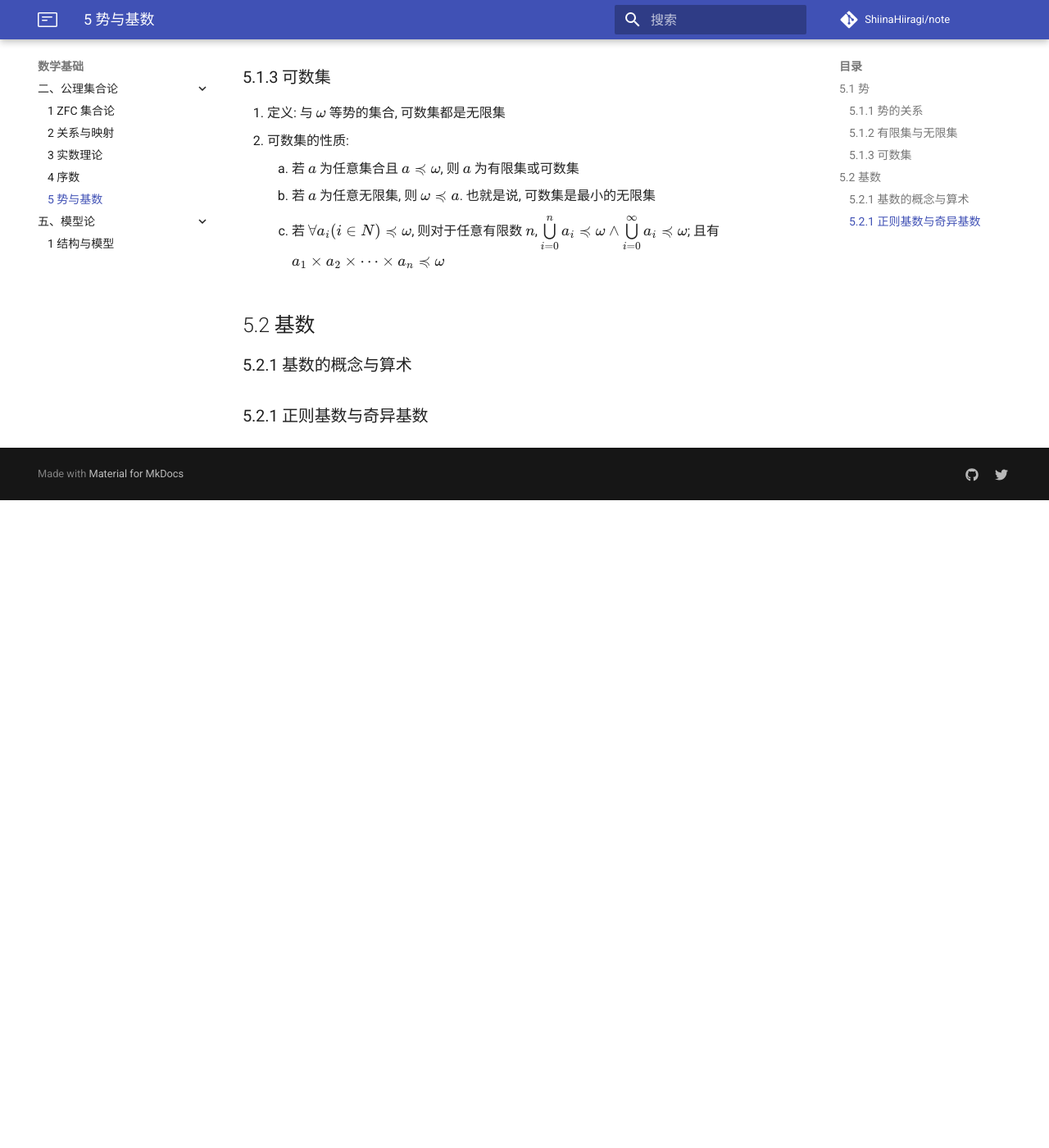
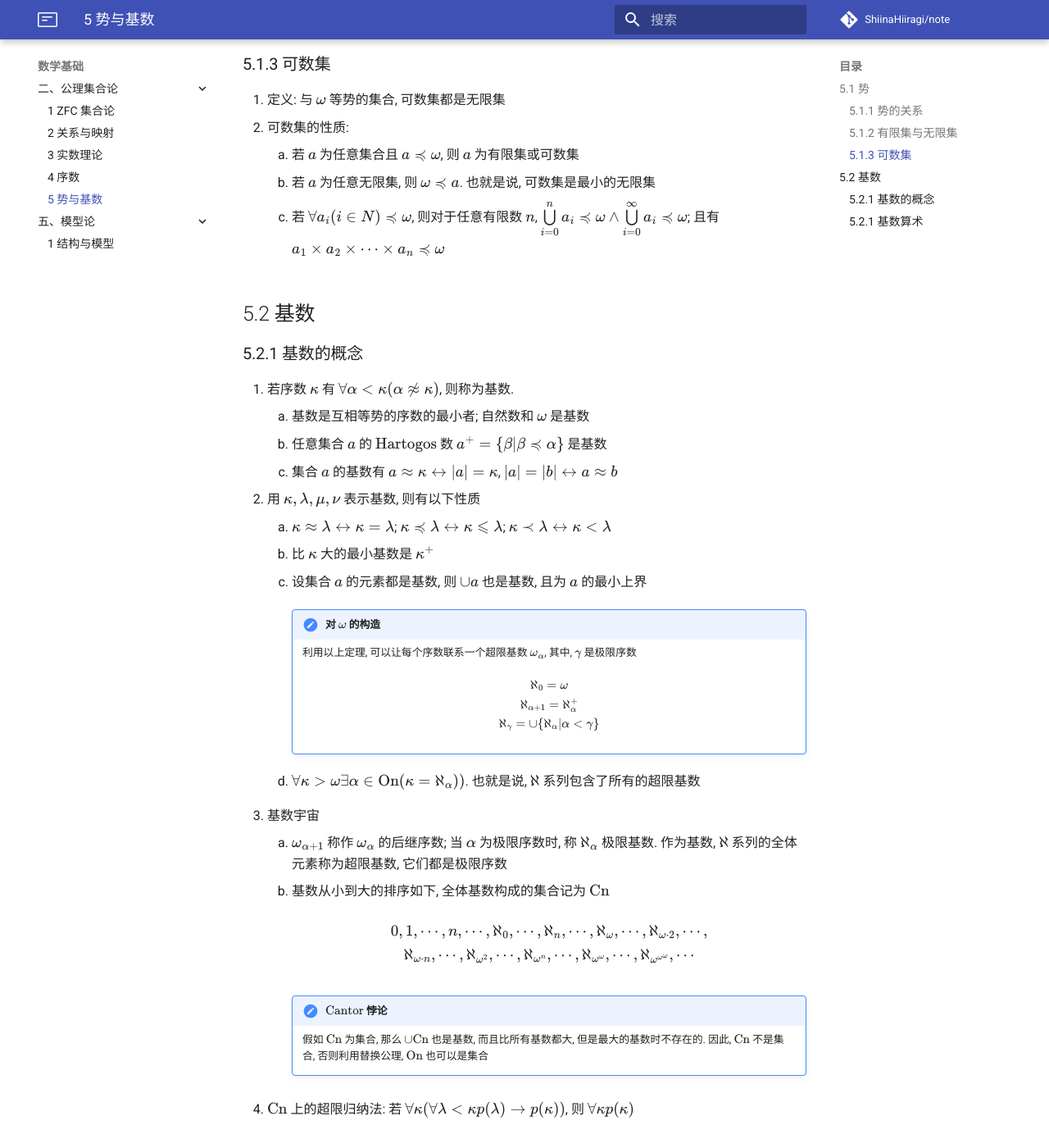
Before and after one commit to ShiinaHiiragi/note, an MkDocs documentation site: the page built from docs/foundation/set/cardinal.md, in a window 1280 px wide and 1400 px high, scrolled down 1347 px. Shown: the whole window at 82% size. Built offline with MkDocs 1.6.1 and Material for MkDocs 9.7.7, drawn with Linux system fonts in a browser that asks for light colours; comment, search, counter and statistics services are not loaded; before the commit the page ends 1957 px from its top, so only the background shows below that; some of the changed text lies outside the part shown.

Commit message:
some cardinal

```diff
--- a/docs/foundation/set/cardinal.md
+++ b/docs/foundation/set/cardinal.md
@@ -3,7 +3,7 @@
 ## 5.1 势
 ### 5.1.1 势的关系
 1. 等势: 若集合 $a$ 与 $b$ 存在双射, 则称集合 $a$ 与 $b$ 等势, 记作 $a\approx b$
-    - $\prec$ 是集合上的等价关系
+    - $\approx$ 是集合上的等价关系
     - $\mathcal{P}(a) \approx ^a2$. 其中 $2=\{0,1\}$, 由此构造出来的双射称作 $b$ 的特征函数
 
         $$
@@ -15,25 +15,24 @@
         $$
 
 2. 若 $a$ 到 $b$ 存在单射, 则记作 $a\preccurlyeq b$, 直观上表示 $a$ 的元素不会比 $b$ 的多
-    - $\preccurlyeq$ 是集合上的偏序关系
-    - $a\subset b\to a\preccurlyeq b$
-    - $a\preccurlyeq b \wedge a\approx c\to c\preccurlyeq b,a\preccurlyeq b \wedge b\approx c\to a\preccurlyeq c$
-    - $a\preccurlyeq b\to (\exists c\subset b(a\approx c))$
-    - Cantor-Bernstein 定理: $a\preccurlyeq b\wedge b\preccurlyeq a\to a\approx b$, 这说明了 $\preccurlyeq$ 的反对称性
-
-        !!! note "证明 Cantor-Bernstein 定理的引理"
-            $a\subset b\subset c\wedge a\approx c\to a\approx b\approx c$
+    1. $\preccurlyeq$ 是集合上的偏序关系
+    2. $a\subset b\to a\preccurlyeq b$
+    3. $a\preccurlyeq b \wedge a\approx c\to c\preccurlyeq b,a\preccurlyeq b \wedge b\approx c\to a\preccurlyeq c$
+    4. $a\preccurlyeq b\to (\exists c\subset b(a\approx c))$
+    5. $\mathrm{Cantor-Bernstein}$ 定理: $a\preccurlyeq b\wedge b\preccurlyeq a\to a\approx b$, 这说明了 $\preccurlyeq$ 的反对称性
+        - 证明用到的引理: $a\subset b\subset c\wedge a\approx c\to a\approx b\approx c$
 
 3. 若 $a\preccurlyeq b \wedge a\not\approx b$, 则记作 $a\prec b$, 直观上表示 $a$ 的元素比 $b$ 的少
-    - Cantor 定理: $a\prec \mathcal{P}(a)$, 这说明超穷世界有许多大小不同的实无限
+    - $\mathrm{Cantor}$ 定理: $a\prec \mathcal{P}(a)$, 这说明超穷世界有许多大小不同的实无限
 
-        !!! note "Cantor 定理的推论"
+        !!! note "$\mathrm{Cantor}$ 定理的推论"
             1. $Q\approx Z\approx N^{n}\approx N$, $n$ 为任意有限整数
             2. $C\approx R^{n}\approx R\approx ^NN\approx \mathcal{P}(N)$, $n$ 为任意有限整数
 
 4. 连续统: 由于实数和直线上的点一一对应, 通常将 $R^n$ 称作 $n$ 维连续统.
-    - Lüroth 定理: 一维连续统 $R$ 和二维连续统 $R^2$ 之间不存在连续双射
-    - 连续统假设: 不存在集合 $A$ 使得 $N\prec A\prec R$, 在 ZFC 公理系统下, 连续统假设是不可判定的
+    1. $\mathrm{Luroth}$ 定理: 一维连续统 $R$ 和二维连续统 $R^2$ 之间不存在连续双射
+    2. $\mathrm{CH}$ 连续统假设: $2^{\omega_0}=\omega_1$, 即不存在集合 $A$ 使得 $N\prec A\prec R$. 在 $\mathrm{ZFC}$ 公理系统下, 连续统假设是不可判定的
+    3. $\mathrm{GCH}$ 广义连续统假设: $\forall \alpha(2^{\omega_\alpha}=\omega_{\alpha+1})$. 在不承认选择公理的前提下, 这个假说写作 $\forall \kappa(^\kappa 2\approx \kappa^+)$
 
 ### 5.1.2 有限集与无限集
 1. 有限集: 与 $n\in \omega$ 等势的集合
@@ -49,6 +48,48 @@
     3. 若 $\forall a_i(i\in N)\preccurlyeq \omega$, 则对于任意有限数 $n$, $\bigcup\limits_{i=0}^n a_i \preccurlyeq \omega\wedge \bigcup\limits_{i=0}^\infty a_i \preccurlyeq \omega$; 且有 $a_1\times a_2\times \cdots \times a_n\preccurlyeq \omega$
 
 ## 5.2 基数
-### 5.2.1 基数的概念与算术
+### 5.2.1 基数的概念
+1. 若序数 $\kappa$ 有 $\forall \alpha<\kappa(\alpha \not \approx \kappa)$, 则称为基数.
+    1. 基数是互相等势的序数的最小者; 自然数和 $\omega$ 是基数
+    2. 任意集合 $a$ 的 $\mathrm{Hartogos}$ 数 $a^+=\{\beta|\beta \preccurlyeq \alpha\}$ 是基数
+    3. 集合 $a$ 的基数有 $a\approx \kappa \leftrightarrow |a|=\kappa$, $|a|=|b|\leftrightarrow a\approx b$
+2. 用 $\kappa,\lambda,\mu,\nu$ 表示基数, 则有以下性质
+    1. $\kappa \approx \lambda \leftrightarrow \kappa =\lambda$; $\kappa \preccurlyeq \lambda \leftrightarrow \kappa \leqslant \lambda$; $\kappa \prec \lambda \leftrightarrow \kappa < \lambda$
+    2. 比 $\kappa$ 大的最小基数是 $\kappa^+$
+    3. 设集合 $a$ 的元素都是基数, 则 $\cup a$ 也是基数, 且为 $a$ 的最小上界
 
-### 5.2.1 正则基数与奇异基数
+        !!! note "对 $\omega$ 的构造"
+            利用以上定理, 可以让每个序数联系一个超限基数 $\omega_\alpha$, 其中, $\gamma$ 是极限序数
+
+            $$
+            \displaylines{\aleph_0=\omega\\
+            \aleph_{\alpha+1}=\aleph_\alpha^+\\
+            \aleph_\gamma=\cup\{\aleph_\alpha|\alpha<\gamma\}}
+            $$
+
+    4. $\forall \kappa>\omega\exists \alpha \in \mathrm{On}(\kappa=\aleph_\alpha))$. 也就是说, $\aleph$ 系列包含了所有的超限基数
+
+3. 基数宇宙
+    1. $\omega_{\alpha+1}$ 称作 $\omega_\alpha$ 的后继序数; 当 $\alpha$ 为极限序数时, 称 $\aleph_\alpha$ 极限基数. 作为基数, $\aleph$ 系列的全体元素称为超限基数, 它们都是极限序数
+    2. 基数从小到大的排序如下, 全体基数构成的集合记为 $\mathrm{Cn}$
+
+        $$
+        \displaylines{0,1,\cdots,n,\cdots,\aleph_0,\cdots,\aleph_n,\cdots,\aleph_{\omega},\cdots,\aleph_{\omega \cdot 2},\cdots,\\
+        \aleph_{\omega \cdot n},\cdots,\aleph_{\omega^2},\cdots,\aleph_{\omega^n},\cdots,\aleph_{\omega^\omega},\cdots,\aleph_{\omega^{\omega^\omega}},\cdots}
+        $$
+
+        !!! note "$\mathrm{Cantor}$ 悖论"
+            假如 $\mathrm{Cn}$ 为集合, 那么 $\cup \mathrm{Cn}$ 也是基数, 而且比所有基数都大, 但是最大的基数时不存在的. 因此, $\mathrm{Cn}$ 不是集合, 否则利用替换公理, $\mathrm{On}$ 也可以是集合
+
+4. $\mathrm{Cn}$ 上的超限归纳法: 若 $\forall \kappa(\forall \lambda <\kappa p(\lambda)\to p(\kappa))$, 则 $\forall \kappa p(\kappa)$
+
+### 5.2.1 基数算术
+1. 定义加法与乘法: $\kappa +\lambda =|k\times \{0\} \cup \lambda \times \{1\}|$, $\kappa \cdot \lambda=|\kappa \times \lambda|$
+    1. 当定义中的加法与乘法限制于自然数时, 与自然数运算保持一致
+    2. $\mathrm{Hassenberg}$ 定理: $\kappa \geqslant \omega \to \kappa \times \kappa \approx \kappa$
+    3. 基数计算基本定理: 设 $\kappa \geqslant \omega \wedge \kappa \geqslant \lambda$, 则有 $\kappa+\lambda=\kappa$, $\kappa \cdot \lambda=\kappa(\lambda>0)$
+    4. 设 $\kappa \geqslant \omega$, 且对于每个 $\alpha<\kappa$ 都有 $|a_\alpha|\leqslant \kappa$, 则有 $\left| \bigcup_{\alpha<\kappa} a_\alpha \right|\leqslant \kappa$
+2. 基数的指数运算 $\kappa^\lambda=|^\lambda \kappa|=|\{f|f:\lambda \to \kappa\}|$
+    1. 当定义中的指数运算限制于自然数时, 与自然数运算保持一致
+    2. $\kappa^{\lambda+\mu}=\kappa^\lambda \cdot \kappa^\mu,(\kappa^\lambda)^\mu=\kappa^{\lambda \cdot \mu}$
+    3. 设 $2\leqslant \kappa \leqslant \lambda$ 且 $\lambda \geqslant \omega$, 则有 $\kappa^\lambda=2^\lambda=\mathcal{P}(\lambda)$
```
Also changed, not shown: docs/foundation/set/zfc.md (+1 -0 lines), docs/foundation/set/ordinal.md (line endings or trailing spaces).
